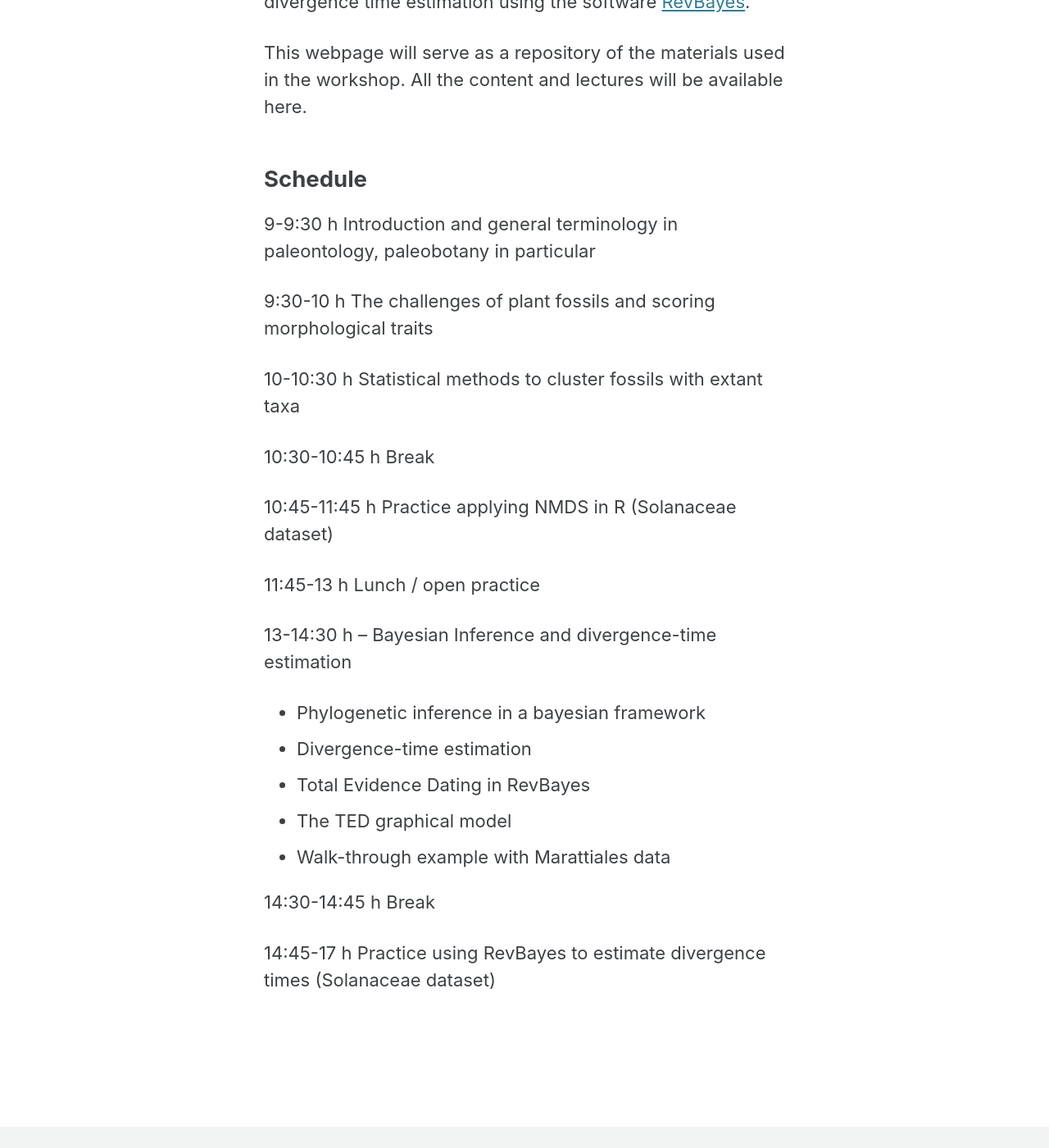
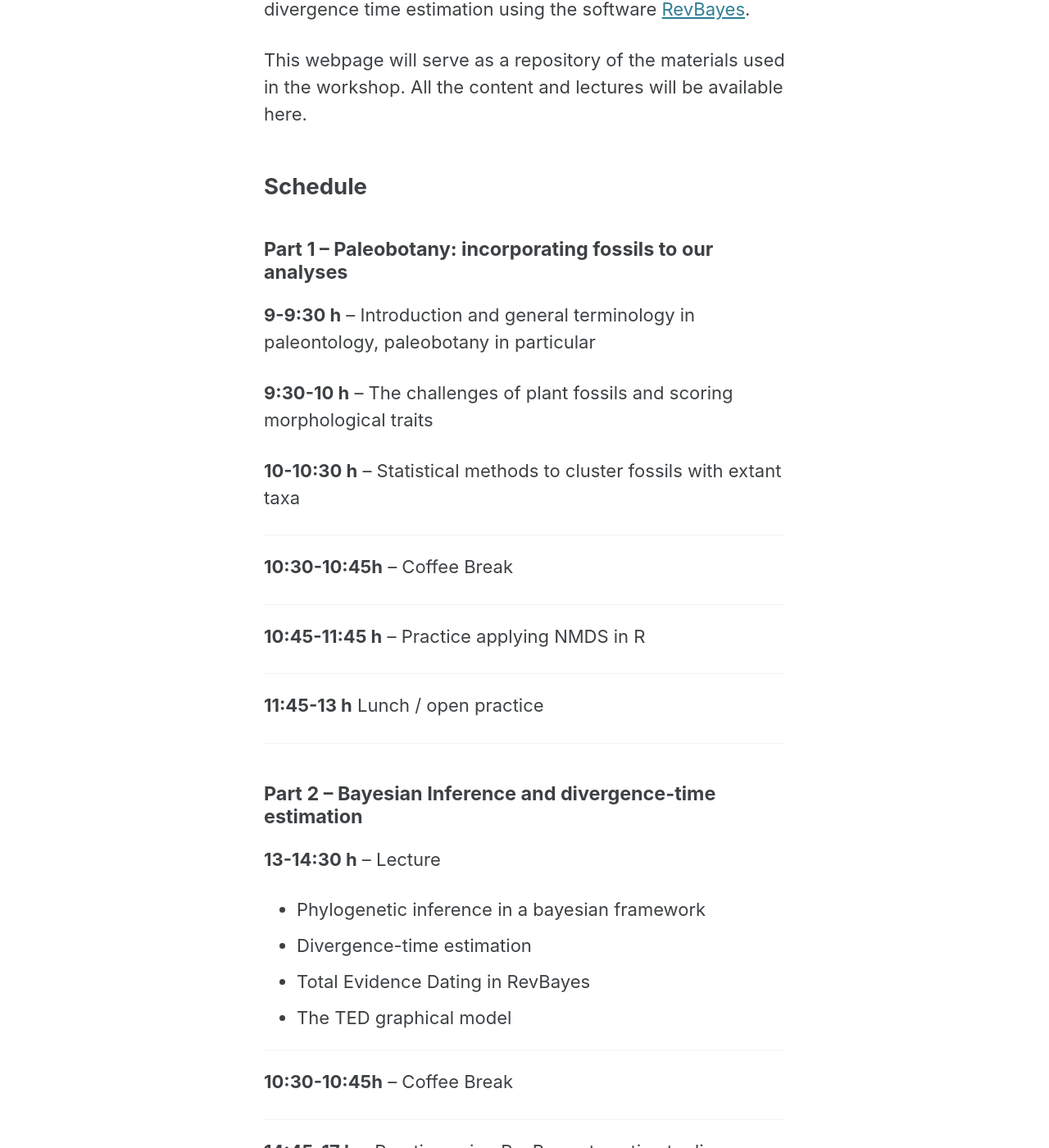
Before and after one commit to ixchelgzlzr/TED_and_Paleobotany, a Jekyll site: the page built from schedule.md, in a window 1280 px wide and 1400 px high, scrolled down 958 px. Shown: the whole window at 82% size. Built offline with Jekyll 4.4.1, drawn with Linux system fonts in a browser that asks for light colours; cached includes are drawn as plain includes; our own code applies the rules of GitHub Pages for plain Markdown files; some of the changed text lies outside the part shown.

```diff
--- a/schedule.md
+++ b/schedule.md
@@ -5,7 +5,7 @@ header:
   image: images/trace.png
 ---
 
-### When and where
+## When and where
 
 This workshop will take place on **Friday 24th** from **9 am to 5 pm** as part of the **Evolution 2022** Conference. During the morning, we will provide an introduction to paleobotany,
 morphological characters and statistical methods to cluster fossils with extant taxa. The
@@ -16,25 +16,36 @@ This webpage will serve as a repository of the materials used in the workshop. A
 
 ## Schedule
 
-9-9:30 h Introduction and general terminology in paleontology, paleobotany in particular
+#### Part 1 – Paleobotany: incorporating fossils to our analyses
 
-9:30-10 h The challenges of plant fossils and scoring morphological traits
+**9-9:30 h** – Introduction and general terminology in paleontology, paleobotany in particular
 
-10-10:30 h Statistical methods to cluster fossils with extant taxa
+**9:30-10 h** – The challenges of plant fossils and scoring morphological traits
 
-10:30-10:45 h Break
+**10-10:30 h** – Statistical methods to cluster fossils with extant taxa
 
-10:45-11:45 h Practice applying NMDS in R (Solanaceae dataset)
+******
+**10:30-10:45h** – Coffee Break
 
-11:45-13 h Lunch / open practice
+******
 
-13-14:30 h – Bayesian Inference and divergence-time estimation
+**10:45-11:45 h** – Practice applying NMDS in R
+
+*****
+**11:45-13 h** Lunch / open practice
+
+*****
+
+#### Part 2 – Bayesian Inference and divergence-time estimation
+**13-14:30 h** – Lecture
 -	Phylogenetic inference in a bayesian framework
 -	Divergence-time estimation
 -	Total Evidence Dating in RevBayes
 -	The TED graphical model
--	Walk-through example with Marattiales data
 
-14:30-14:45 h Break
+******
+**10:30-10:45h** – Coffee Break
 
-14:45-17 h Practice using RevBayes to estimate divergence times (Solanaceae dataset)
+******
+
+**14:45-17 h** – Practice using RevBayes to estimate divergence times
```
Also changed, not shown: content.md (+20 -13 lines).
